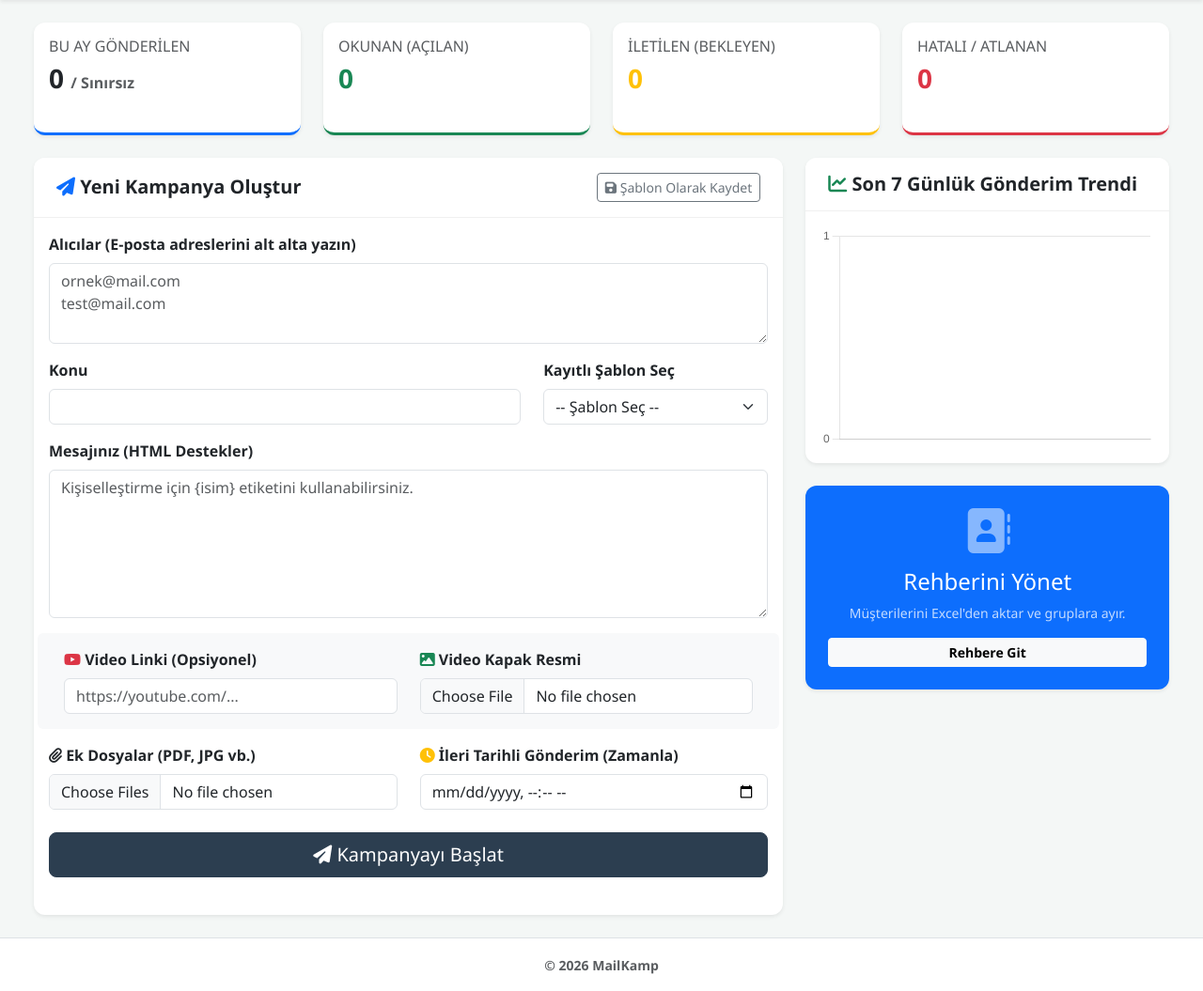
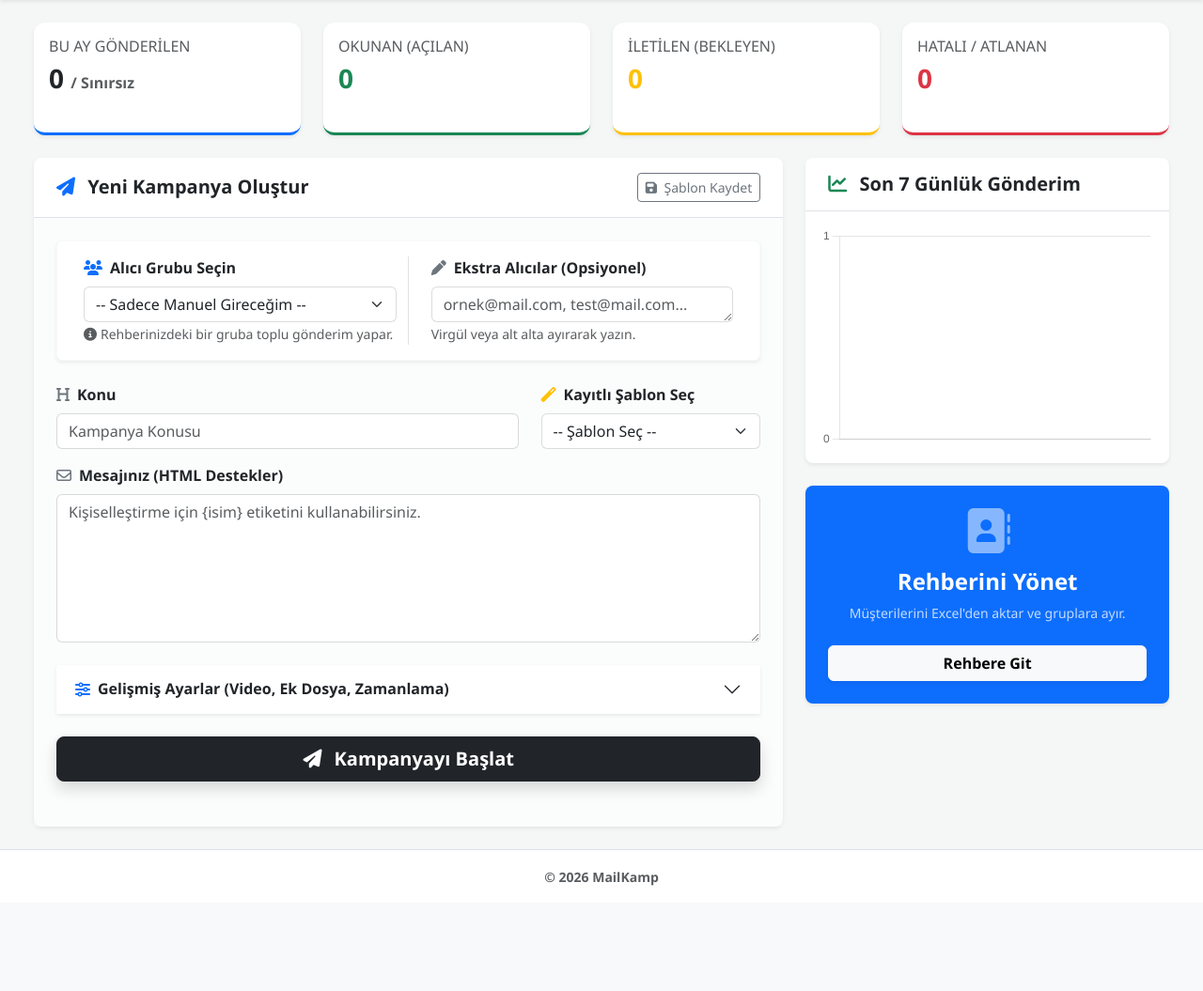
Before and after one commit to serkankefeli/mailuygulamasi, a Flask app: page /dashboard in a window 1280 px wide. Shown: the part 71-1126 px from the top of the page at 94% size. After the commit the page ends 1014 px from the top, so only its background shows below. Run offline with Flask 3, Linux system fonts and the light colour scheme; a user stored in the database is signed in; data comes from the database, SQL or seed files in the repository; data that the repository does not hold is empty; some libraries are stand-ins or nearby versions.

Commit message:
Dashboard arayuzu modernlestirildi, akordiyon menu ve yeni grup sistemi eklendi

```diff
--- a/templates/dashboard.html
+++ b/templates/dashboard.html
@@ -52,29 +52,45 @@
 
     <div class="row">
         <div class="col-lg-8 mb-4">
-            <div class="card shadow-sm h-100">
-                <div class="card-header bg-white py-3 d-flex justify-content-between align-items-center">
-                    <h5 class="mb-0 fw-bold"><i class="fas fa-paper-plane text-primary"></i> Yeni Kampanya Oluştur</h5>
+            <div class="card shadow-sm border-0 rounded-3 h-100">
+                <div class="card-header bg-white py-3 border-bottom d-flex justify-content-between align-items-center">
+                    <h5 class="mb-0 fw-bold text-dark"><i class="fas fa-paper-plane text-primary me-2"></i> Yeni Kampanya Oluştur</h5>
                     <button type="button" class="btn btn-sm btn-outline-secondary" data-bs-toggle="modal" data-bs-target="#saveTemplateModal">
-                        <i class="fas fa-save"></i> Şablon Olarak Kaydet
+                        <i class="fas fa-save me-1"></i> Şablon Kaydet
                     </button>
                 </div>
-                <div class="card-body">
+
+                <div class="card-body p-4 bg-light bg-opacity-50">
                     <form action="{{ url_for('send_mail') }}" method="POST" enctype="multipart/form-data">
 
-                        <div class="mb-3">
-                            <label class="form-label fw-bold">Alıcılar (E-posta adreslerini alt alta yazın)</label>
-                            <textarea name="recipients" class="form-control" rows="3" placeholder="ornek@mail.com&#10;test@mail.com" required></textarea>
+                        <div class="row mb-4 bg-white p-3 rounded shadow-sm border border-light mx-0">
+                            <div class="col-md-6 border-end">
+                                <label class="form-label fw-bold text-dark"><i class="fas fa-users text-primary me-2"></i>Alıcı Grubu Seçin</label>
+                                <select class="form-select border-secondary border-opacity-25" name="target_group">
+                                    <option value="">-- Sadece Manuel Gireceğim --</option>
+                                    {% if groups %}
+                                        {% for group in groups %}
+                                            <option value="{{ group.0 }}">{{ group.1 }}</option>
+                                        {% endfor %}
+                                    {% endif %}
+                                </select>
+                                <small class="text-muted"><i class="fas fa-info-circle me-1"></i>Rehberinizdeki bir gruba toplu gönderim yapar.</small>
+                            </div>
+                            <div class="col-md-6 ps-md-4 mt-3 mt-md-0">
+                                <label class="form-label fw-bold text-dark"><i class="fas fa-pen text-secondary me-2"></i>Ekstra Alıcılar (Opsiyonel)</label>
+                                <textarea class="form-control border-secondary border-opacity-25" name="emails" rows="1" placeholder="ornek@mail.com, test@mail.com..."></textarea>
+                                <small class="text-muted">Virgül veya alt alta ayırarak yazın.</small>
+                            </div>
                         </div>
 
                         <div class="row mb-3">
                             <div class="col-md-8">
-                                <label class="form-label fw-bold">Konu</label>
-                                <input type="text" name="subject" id="mailSubject" class="form-control" required>
+                                <label class="form-label fw-bold"><i class="fas fa-heading text-secondary me-2"></i>Konu</label>
+                                <input type="text" class="form-control border-secondary border-opacity-25" name="subject" id="mailSubject" required placeholder="Kampanya Konusu">
                             </div>
-                            <div class="col-md-4">
-                                <label class="form-label fw-bold">Kayıtlı Şablon Seç</label>
-                                <select class="form-select" id="templateSelect" onchange="loadTemplate(this.value)">
+                            <div class="col-md-4 mt-3 mt-md-0">
+                                <label class="form-label fw-bold"><i class="fas fa-magic text-warning me-2"></i>Kayıtlı Şablon Seç</label>
+                                <select class="form-select border-secondary border-opacity-25" id="templateSelect" onchange="loadTemplate(this.value)">
                                     <option value="">-- Şablon Seç --</option>
                                     {% for tpl in templates %}
                                         <option value="{{ tpl[0] }}">{{ tpl[1] }}</option>
@@ -83,35 +99,45 @@
                             </div>
                         </div>
 
-                        <div class="mb-3">
-                            <label class="form-label fw-bold">Mesajınız (HTML Destekler)</label>
-                            <textarea name="body" id="mailBody" class="form-control" rows="6" placeholder="Kişiselleştirme için {isim} etiketini kullanabilirsiniz." required></textarea>
+                        <div class="mb-4">
+                            <label class="form-label fw-bold"><i class="far fa-envelope text-secondary me-2"></i>Mesajınız (HTML Destekler)</label>
+                            <textarea name="body" id="mailBody" class="form-control border-secondary border-opacity-25" rows="6" placeholder="Kişiselleştirme için {isim} etiketini kullanabilirsiniz." required></textarea>
                         </div>
 
-                        <div class="row mb-3 bg-light p-3 rounded">
-                            <div class="col-md-6 mb-3 mb-md-0">
-                                <label class="form-label fw-bold"><i class="fab fa-youtube text-danger"></i> Video Linki (Opsiyonel)</label>
-                                <input type="url" name="video_link" class="form-control" placeholder="https://youtube.com/...">
+                        <div class="accordion mb-4 shadow-sm" id="advancedSettingsAccordion">
+                            <div class="accordion-item border-0 rounded">
+                                <h2 class="accordion-header" id="headingAdvanced">
+                                    <button class="accordion-button collapsed fw-bold text-dark bg-white rounded" type="button" data-bs-toggle="collapse" data-bs-target="#collapseAdvanced" aria-expanded="false" aria-controls="collapseAdvanced">
+                                        <i class="fas fa-sliders-h me-2 text-primary"></i> Gelişmiş Ayarlar (Video, Ek Dosya, Zamanlama)
+                                    </button>
+                                </h2>
+                                <div id="collapseAdvanced" class="accordion-collapse collapse" aria-labelledby="headingAdvanced" data-bs-parent="#advancedSettingsAccordion">
+                                    <div class="accordion-body bg-white border-top">
+                                        <div class="row g-3">
+                                            <div class="col-md-6 border-end pe-md-4">
+                                                <label class="form-label fw-bold small"><i class="fab fa-youtube text-danger me-1"></i> Video Linki</label>
+                                                <input type="url" name="video_link" class="form-control form-control-sm mb-3" placeholder="https://youtube.com/...">
+
+                                                <label class="form-label fw-bold small"><i class="fas fa-image text-success me-1"></i> Video Kapak Resmi</label>
+                                                <input type="file" name="video_cover" class="form-control form-control-sm" accept="image/*">
                                             </div>
-                            <div class="col-md-6">
-                                <label class="form-label fw-bold"><i class="fas fa-image text-success"></i> Video Kapak Resmi</label>
-                                <input type="file" name="video_cover" class="form-control" accept="image/*">
+                                            <div class="col-md-6 ps-md-4">
+                                                <label class="form-label fw-bold small"><i class="fas fa-paperclip text-secondary me-1"></i> Ek Dosyalar (PDF, JPG vb.)</label>
+                                                <input type="file" name="attachment" class="form-control form-control-sm mb-3" multiple>
+
+                                                <label class="form-label fw-bold small"><i class="fas fa-clock text-warning me-1"></i> İleri Tarihli Gönderim</label>
+                                                <input type="datetime-local" name="send_time" class="form-control form-control-sm">
                                             </div>
                                         </div>
-
-                        <div class="row mb-4">
-                            <div class="col-md-6">
-                                <label class="form-label fw-bold"><i class="fas fa-paperclip"></i> Ek Dosyalar (PDF, JPG vb.)</label>
-                                <input type="file" name="attachment" class="form-control" multiple>
                                     </div>
-                            <div class="col-md-6">
-                                <label class="form-label fw-bold"><i class="fas fa-clock text-warning"></i> İleri Tarihli Gönderim (Zamanla)</label>
-                                <input type="datetime-local" name="send_time" class="form-control">
+                                </div>
                             </div>
                         </div>
 
                         <div class="d-grid">
-                            <button type="submit" class="btn btn-primary btn-lg"><i class="fas fa-paper-plane"></i> Kampanyayı Başlat</button>
+                            <button type="submit" class="btn btn-dark btn-lg fw-bold shadow">
+                                <i class="fas fa-paper-plane me-2"></i> Kampanyayı Başlat
+                            </button>
                         </div>
                     </form>
                 </div>
@@ -119,20 +145,20 @@
         </div>
 
         <div class="col-lg-4 mb-4">
-            <div class="card shadow-sm mb-4">
-                <div class="card-header bg-white py-3">
-                    <h5 class="mb-0 fw-bold"><i class="fas fa-chart-line text-success"></i> Son 7 Günlük Gönderim Trendi</h5>
+            <div class="card shadow-sm mb-4 border-0 rounded-3">
+                <div class="card-header bg-white py-3 border-bottom">
+                    <h5 class="mb-0 fw-bold"><i class="fas fa-chart-line text-success me-2"></i> Son 7 Günlük Gönderim</h5>
                 </div>
                 <div class="card-body">
                     <canvas id="trendChart" height="200"></canvas>
                 </div>
             </div>
 
-            <div class="card shadow-sm bg-primary text-white text-center p-4">
+            <div class="card shadow-sm border-0 bg-primary text-white text-center p-4 rounded-3">
                 <i class="fas fa-address-book fa-3x mb-3 opacity-50"></i>
-                <h4>Rehberini Yönet</h4>
-                <p class="small opacity-75">Müşterilerini Excel'den aktar ve gruplara ayır.</p>
-                <a href="{{ url_for('contacts') }}" class="btn btn-light btn-sm fw-bold">Rehbere Git</a>
+                <h4 class="fw-bold">Rehberini Yönet</h4>
+                <p class="small opacity-75 mb-4">Müşterilerini Excel'den aktar ve gruplara ayır.</p>
+                <a href="{{ url_for('contacts') }}" class="btn btn-light fw-bold shadow-sm w-100">Rehbere Git</a>
             </div>
         </div>
     </div>
@@ -140,22 +166,24 @@
 
 <div class="modal fade" id="saveTemplateModal" tabindex="-1">
     <div class="modal-dialog">
-        <div class="modal-content">
+        <div class="modal-content border-0 shadow">
             <form action="{{ url_for('save_template') }}" method="POST">
-                <div class="modal-header">
-                    <h5 class="modal-title">Şablon Olarak Kaydet</h5>
+                <div class="modal-header bg-light">
+                    <h5 class="modal-title fw-bold">Şablon Olarak Kaydet</h5>
                     <button type="button" class="btn-close" data-bs-dismiss="modal"></button>
                 </div>
                 <div class="modal-body">
                     <div class="mb-3">
-                        <label class="form-label">Şablon Adı</label>
-                        <input type="text" name="template_name" class="form-control" required>
+                        <label class="form-label fw-bold">Şablon Adı</label>
+                        <input type="text" name="template_name" class="form-control" required placeholder="Örn: Hoşgeldin Maili">
                     </div>
-                    <p class="small text-muted">Mevcut yazdığınız Konu ve Mesaj içeriği bu isimle kaydedilecektir.</p>
+                    <div class="alert alert-info border-0 py-2 small mb-0">
+                        <i class="fas fa-info-circle me-1"></i> Şu an ekranda yazılı olan Konu ve Mesaj içeriği bu isimle kaydedilecektir.
                     </div>
-                <div class="modal-footer">
-                    <button type="button" class="btn btn-secondary" data-bs-dismiss="modal">İptal</button>
-                    <button type="submit" class="btn btn-primary" onclick="copyFormData()">Kaydet</button>
+                </div>
+                <div class="modal-footer border-top-0">
+                    <button type="button" class="btn btn-light" data-bs-dismiss="modal">İptal</button>
+                    <button type="submit" class="btn btn-primary fw-bold" onclick="copyFormData()">Kaydet</button>
                 </div>
                 <input type="hidden" name="subject" id="modalSubject">
                 <input type="hidden" name="body" id="modalBody">
@@ -192,10 +220,10 @@
     const trendChart = new Chart(ctx, {
         type: 'line',
         data: {
-            labels: {{ stats.trend_labels | tojson }},
+            labels: {{ stats.trend_labels | tojson | safe }},
         datasets: [{
             label: 'Gönderilen Mail',
-                data: {{ stats.trend_counts | tojson }},
+                data: {{ stats.trend_counts | tojson | safe }},
                 borderColor: '#0d6efd',
                 backgroundColor: 'rgba(13, 110, 253, 0.1)',
                 tension: 0.4,
```
Lines whose indentation alone changed are shown as unchanged.
